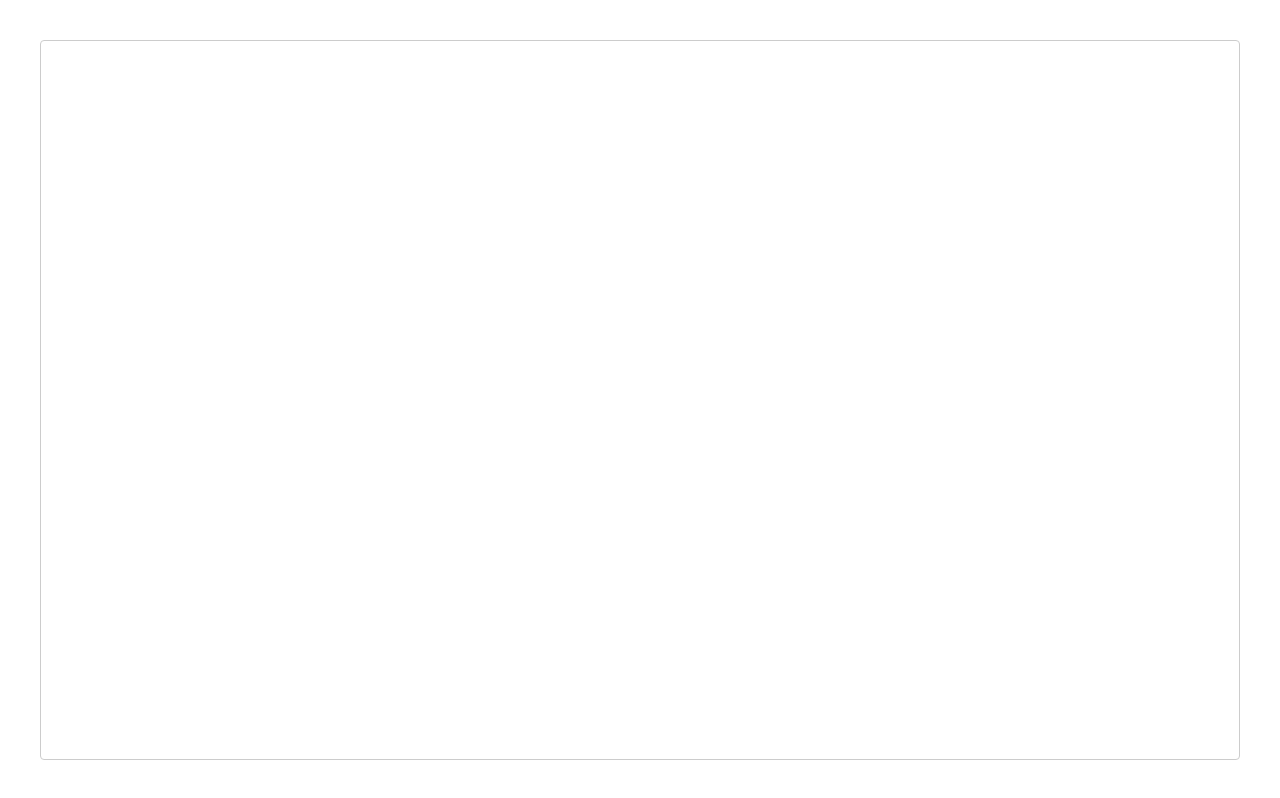
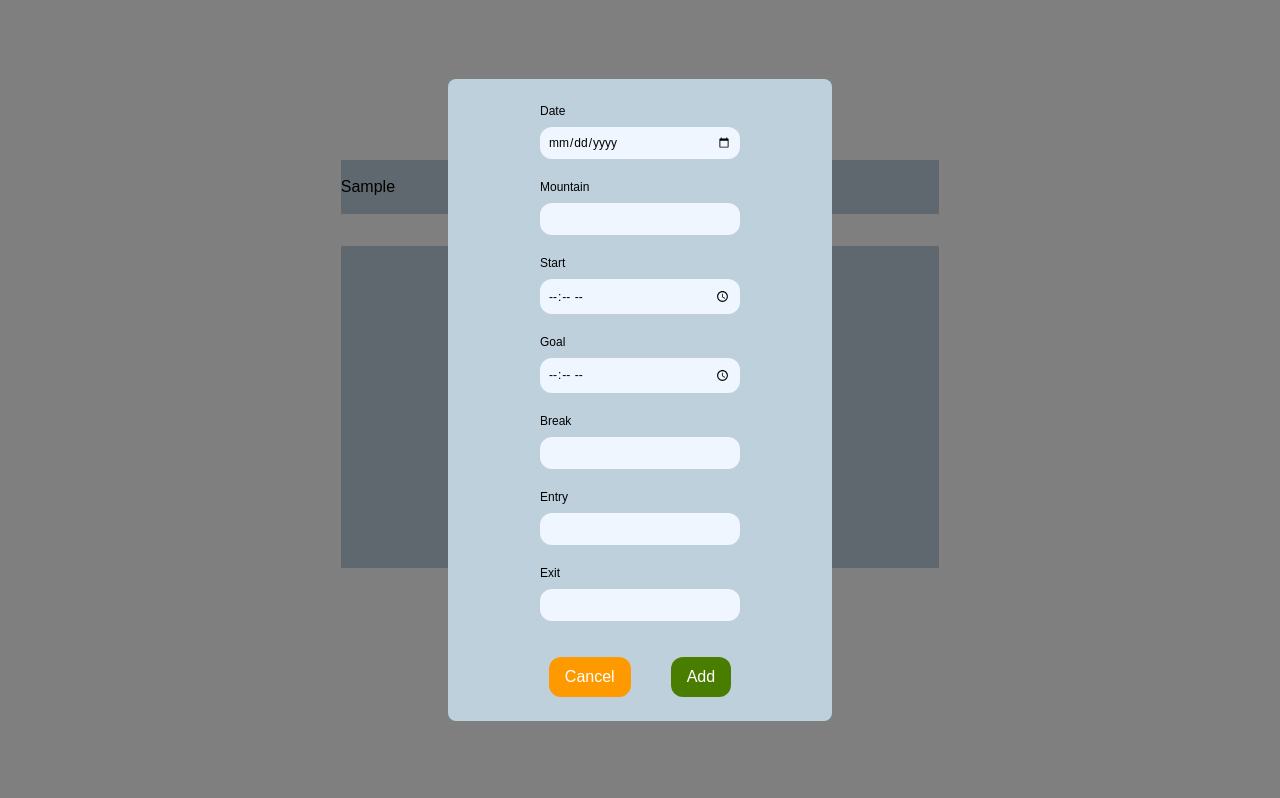
Before and after one commit to Saaka-y/hiking-log, a Next.js app: page / in a window 1280 px wide. Both pictures are taken after typing "Sample" into the empty fields and a click on the button "Create new log". Built offline with nearby package versions, Linux system fonts and the light colour scheme.

Commit message:
💄 update Form UI and input logics

```diff
--- a/src/components/formModal/Form.tsx
+++ b/src/components/formModal/Form.tsx
@@ -1,7 +1,72 @@
 //@/components/formModal/Form.tsx
+import { useState } from "react";
 
 export function Form() {
-  return(
-    <div></div>
+  const [formData, setFormData] = useState({
+    Date: "",
+    Mountain: "",
+    Start: "",
+    Goal: "",
+    Break: "",
+    Entry: "",
+    Exit: "",
+  })
+
+  // formData のキー名（"Date" | "Mountain" | ...）だけを label として使う型
+  // 文字列、などではなく直接キー名を型として定義している
+  // これにより、 item.label を使って formData に安全にアクセスできるからエラーが出ない
+  type items = { label: keyof typeof formData, inputType: string }
+
+  const itemArray: items[] = [
+    { label: "Date", inputType: "date" },
+    { label: "Mountain", inputType: "text" },
+    { label: "Start", inputType: "time" },
+    { label: "Goal", inputType: "time" },
+    { label: "Break", inputType: "number" },
+    { label: "Entry", inputType: "text" },
+    { label: "Exit", inputType: "text" },
+  ]
+
+  const handleChange = (e: React.ChangeEvent<HTMLInputElement>) => {
+    const {id, value} = e.target;
+    setFormData((prev) => ({
+      ...prev,
+      [id]: value,
+    }))
+  }
+
+
+  const handleSubmit = (e: React.FormEvent<HTMLFormElement>) => {
+    e.preventDefault();
+    // 処理
+  }
+
+  return (
+    <form
+      id="form"
+      onSubmit={handleSubmit}
+      className="overflow-y-auto max-h-full flex flex-col justify-center items-center gap-5"
+    >
+      {itemArray.map((item) => {
+        return (
+          <div
+            key={item.label}
+            className="flex flex-col items-start gap-2">
+            <label htmlFor={item.label} className="text-xs text-black">{item.label}</label>
+            <input
+              id={item.label}
+              type={item.inputType}
+              value={formData[item.label]}
+              onChange={handleChange}
+              className="bg-blue-50 max-w-50 min-w-50  p-2 text-xs rounded-xl"
+            />
+          </div>
+        )
+      })}
+      <div className="flex gap-10 pt-4">
+        <button id="form" className="py-2 px-4 border-none rounded-xl bg-amber-500 text-white">Cancel</button>
+        <button id="form" className="py-2 px-4 border-none rounded-xl bg-lime-700 text-white">Add</button>
+      </div>
+    </form>
   )
 }
--- a/src/pages/index.tsx
+++ b/src/pages/index.tsx
@@ -18,7 +18,13 @@ export default function Home() {
         <CreateBtn setFormIsOpen={setFormIsOpen}/>
       </div>
 
-      <Modal isOpen={formIsOpen}>
+      <Modal
+        isOpen={formIsOpen}
+        onRequestClose={() => setFormIsOpen(false)}
+        overlayClassName="fixed inset-0 bg-black/50 flex items-center justify-center "
+        className="bg-(--foreground) w-96 max-w-[80%] max-h-[90%] p-6 rounded-lg overflow-y-auto overflow-x-hidden"
+
+      >
         <Form />
       </Modal>
 
--- a/src/styles/globals.css
+++ b/src/styles/globals.css
@@ -2,20 +2,17 @@
 
 :root {
   --background: #ffffff;
-  --color: rgba(0, 0, 0, 0.719);
-  --foreground: #e0dfdf;
+  --foreground: #bfd0dd;
 }
 
-@media (prefers-color-scheme: dark) {
+/* @media (prefers-color-scheme: dark) {
   :root {
     --background: #163c43;
-    --color: rgb(255, 255, 255);
-    --foreground: #1c5661;
+    --foreground: #21626f;
   }
-}
+} */
 
 body {
   background: var(--background);
-  color: var(--color);
   font-family: Arial, Helvetica, sans-serif;
 }
```
